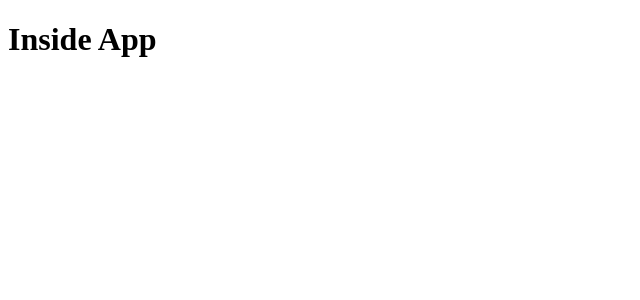
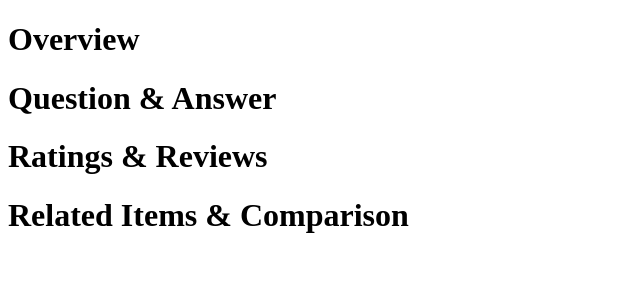
Before and after one commit to RPP2210-Wraith/Atelier, a React (Create React App) app in the folder client/: page / in a window 1280 px wide. Shown: the top 300 px of the page, without its empty margins (0-640 px from the left). Built offline with nearby package versions, Linux system fonts and the light colour scheme; the HTML template or start-up script is replaced by a standard one.

Commit message:
All widgets now render

```diff
--- a/client/src/App.jsx
+++ b/client/src/App.jsx
@@ -1,8 +1,19 @@
 import React from 'react';
+import Overview from './components/overview/Overview.jsx';
+import QuestionAnswer from './components/question-answer/QuestionAnswer.jsx';
+import RatingsReviews from './components/ratings-reviews/RatingsReviews.jsx';
+import RelatedItemsComparison from './components/related-items-comparison/RelatedItemsComparison.jsx';
+
+
 
 const App = () => {
   return (
-    <h1>Inside App</h1>
+    <div>
+      <Overview />
+      <QuestionAnswer />
+      <RatingsReviews />
+      <RelatedItemsComparison />
+    </div>
   )
 }
 
--- /dev/null
+++ b/client/src/components/overview/Overview.jsx
@@ -0,0 +1,10 @@
+import React from 'react';
+
+const Overview = () => {
+  return (
+    <div>
+      <h1>Overview</h1>
+    </div>
+  )
+}
+export default Overview;
--- /dev/null
+++ b/client/src/components/question-answer/QuestionAnswer.jsx
@@ -0,0 +1,10 @@
+import React from 'react';
+
+const QuestionAnswer = () => {
+  return (
+    <div>
+      <h1>Question & Answer</h1>
+    </div>
+  )
+}
+export default QuestionAnswer;
--- /dev/null
+++ b/client/src/components/ratings-reviews/RatingsReviews.jsx
@@ -0,0 +1,10 @@
+import React from 'react';
+
+const RatingsReviews = () => {
+  return (
+    <div>
+      <h1>Ratings & Reviews</h1>
+    </div>
+  )
+}
+export default RatingsReviews;
--- /dev/null
+++ b/client/src/components/related-items-comparison/RelatedItemsComparison.jsx
@@ -0,0 +1,10 @@
+import React from 'react';
+
+const RelatedItemsComparison = () => {
+  return (
+    <div>
+      <h1>Related Items & Comparison</h1>
+    </div>
+  )
+}
+export default RelatedItemsComparison;
--- a/package.json
+++ b/package.json
@@ -5,7 +5,8 @@
   "main": "client/src/index.jsx",
   "scripts": {
     "test": "echo \"Error: no test specified\" && exit 1",
-    "client-dev": "npx webpack --watch"
+    "client-dev": "npx webpack --watch",
+    "server-dev": "nodemon server"
   },
   "repository": {
     "type": "git",
```
Also changed, not shown: 1 other file (tests, documents, lock files or other folders).
